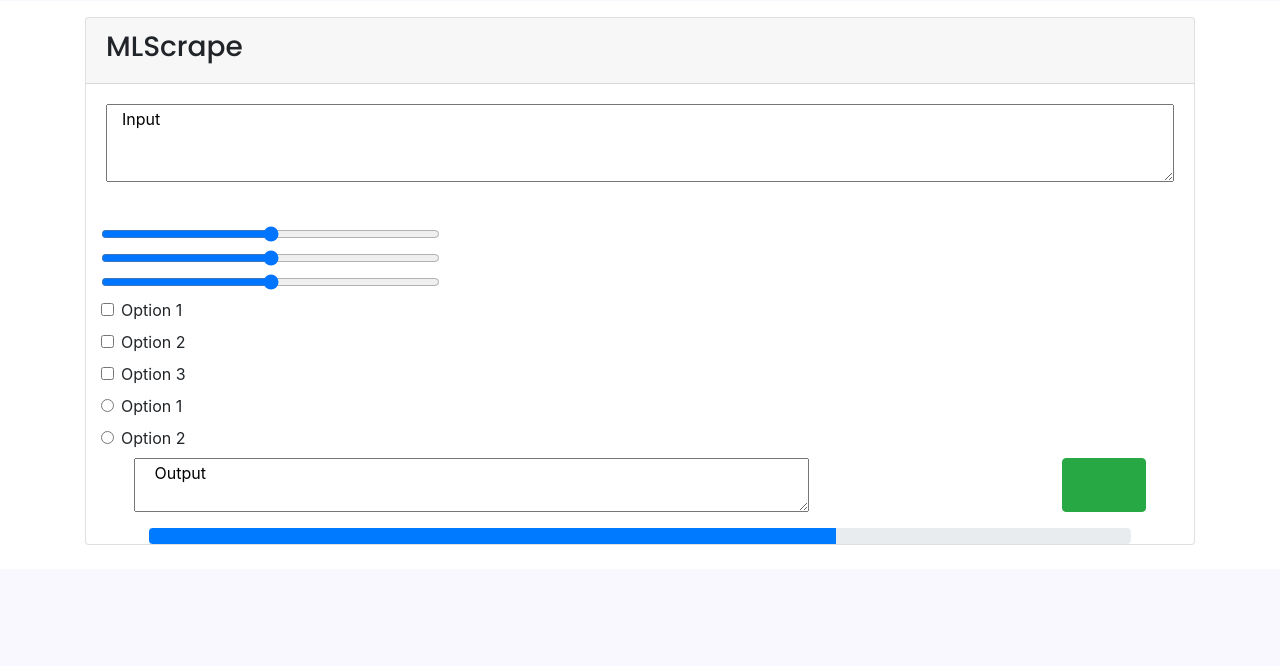
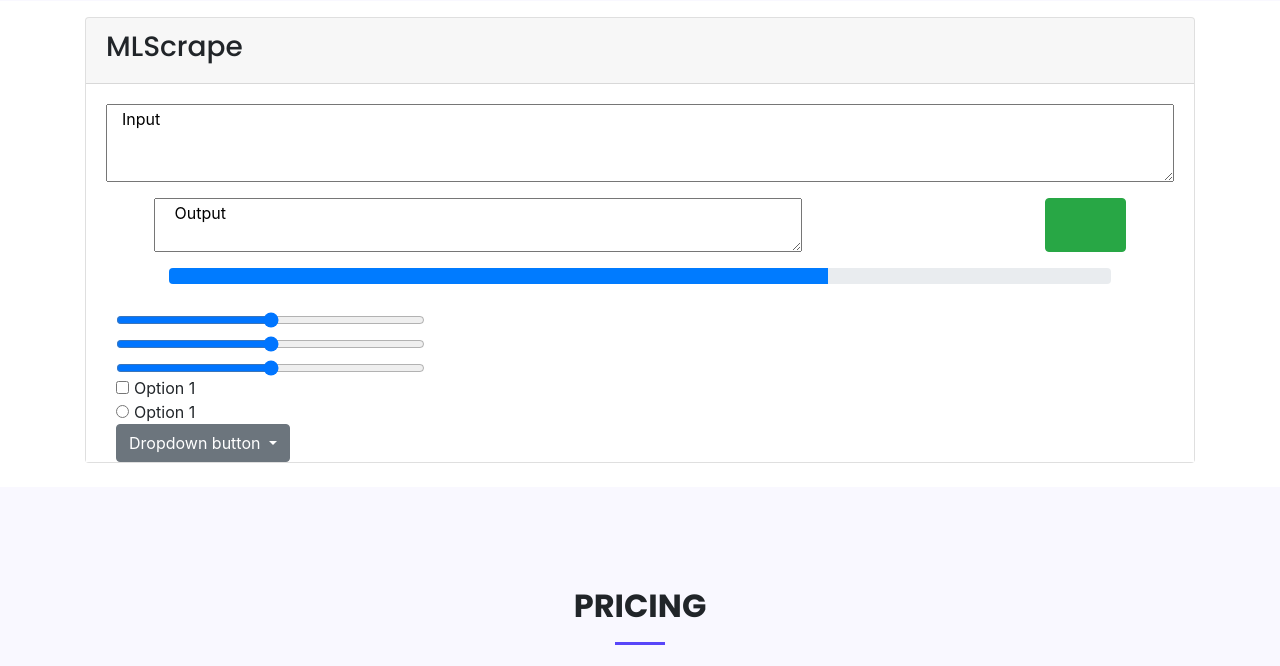
Before and after one commit to PilotedTechnologies/PT-Website, a Flask app: page /home/ in a window 1280 px wide. Shown: the part 2334-3000 px from the top of the page. Run offline with Flask 2, Linux system fonts and the light colour scheme; parts of the project's set-up code (start-up, migrations or seed data) failed here and were passed over; some libraries are stand-ins or nearby versions.

Commit message:
recent version 8/9/20

```diff
--- a/app/main.py
+++ b/app/main.py
@@ -10,7 +10,8 @@ app.register_blueprint(demo_blueprint, url_prefix='/demo')
 app.register_blueprint(pricing_blueprint, url_prefix='/pricing')
 app.register_blueprint(api_blueprint, url_prefix='/api')
 app.register_blueprint(about_us_blueprint, url_prefix='/about-us')
-app.register_blueprint(landing_blueprint, url_prefix='/login')
+app.register_blueprint(login_blueprint, url_prefix='/login')
+
 
 @app.route('/')
 def home():
--- a/app/routes/login_page.py
+++ b/app/routes/login_page.py
@@ -2,6 +2,8 @@ from flask import Blueprint, request, session, Response, render_template, make_r
 login_blueprint = Blueprint('login', __name__)
 
 # landing page for api
-@login_blueprint.route('/', methods=['GET',])
+
+
+@login_blueprint.route('/', methods=['GET', ])
 def login_landing_page():
-    pass
+    return render_template('login.j2')
--- a/app/static/css/style.css
+++ b/app/static/css/style.css
@@ -430,7 +430,7 @@ h1, h2, h3, h4, h5, h6 {
 #hero {
   width: 100%;
   height: 100vh;
-  background: linear-gradient(180deg, rgba(63, 127, 191, 0.9) 0%, rgba(18, 143, 200, 0.9) 100%), url('static/img/dishmain.jpg') center center no-repeat;
+  background: linear-gradient(180deg, rgba(63, 127, 191, 0.9) 0%, rgba(18, 143, 200, 0.9) 100%), url('../img/dishmain.jpg') center center no-repeat;
   background-size: cover;
 }
 
@@ -1504,7 +1504,7 @@ section {
 #footer {
   color: #fff;
   font-size: 14px;
-  background: linear-gradient(45deg, rgba(86, 58, 250, 0.9) 0%, rgba(116, 15, 214, 0.9) 100%), url("static/img/dishmain.jpg") center center no-repeat;
+  background: linear-gradient(45deg, rgba(86, 58, 250, 0.9) 0%, rgba(116, 15, 214, 0.9) 100%), url("../img/dishmain.jpg") center center no-repeat;
   background-size: cover;
 }
 
--- a/app/templates/landing.j2
+++ b/app/templates/landing.j2
@@ -1,7 +1,7 @@
 {% extends "layout.j2" %}
 {% block title %}Landing{% endblock %}
 {% block head %}
-	{{ super() }}s
+	{{ super() }}
 	<link rel="stylesheet" href="{{ url_for('static', filename='css/landing.css') }}">
 {% endblock %}
 {% block content %}
@@ -116,50 +116,53 @@
 					<textarea rows="3" id="textarea" name="textarea" value="Text area" class="mx-12 col">Input </textarea> <br><br>
 				</div>
 			</div>
+			<div class="mx-5">
+				<div class="container border-radius">
+					<div class="row">
+						<textarea rows="2" id="textarea2" class="col-lg-8" name="textarea2"> Output </textarea>
+						<span class="col col-lg-3"></span>
+						<a href="#" class="btn btn-success col-lg-1 text-center pl-3"> <p><span class="glyphicon glyphicon-envelope"></span></p></a>
+						<div class="container pt-3" style="width:100%">
+							<div class="progress">
+								<div class="progress-bar" style="width:70%"></div>
+							</div>
+						</div>
+					</div>
+				</div>
+			</div>
 		</div>
 		<div class="container" style="background-color: white">
 			<div class="row">
 				<div class="col col-lg-4">
-					<input type="range" class="form-control-range mt-2">
-					<input type="range" class="form-control-range mt-2">
-					<input type="range" class="form-control-range mt-2">
-					<div class="form-check mt-2">
-						<label class="form-check-label ">
-							<input type="checkbox" class="form-check-input" value="">Option 1
-						</label>
+					<div class="container">
+						<input type="range" class="form-control-range mt-2">
+						<input type="range" class="form-control-range mt-2">
+						<input type="range" class="form-control-range mt-2">
 					</div>
-					<div class="form-check mt-2">
-						<label class="form-check-label">
-							<input type="checkbox" class="form-check-input" value="">Option 2
-						</label>
+					<div class="container">
+						<div class="form-check-inline">
+						  <label class="form-check-label">
+						    <input type="checkbox" class="form-check-input" value="">Option 1
+						  </label>
+						</div>
 					</div>
-					<div class="form-check mt-2">
-						<label class="form-check-label">
-							<input type="checkbox" class="form-check-input" value="">Option 3
-						</label>
+					<div class="container">
+						<div class="form-check-inline">
+						  <label class="form-check-label">
+						    <input type="radio" class="form-check-input" name="optradio">Option 1
+						  </label>
+						</div>
 					</div>
-					<div class="form-check mt-2">
-						<label class="form-check-label">
-							<input type="radio" class="form-check-input" name="optradio">Option 1
-						</label>
-					</div>
-					<div class="form-check mt-2 mb-2">
-						<label class="form-check-label">
-							<input type="radio" class="form-check-input" name="optradio">Option 2
-						</label>
-					</div>
-				</div>
-			</div>
-		</div>
-		<div class="mx-5">
-			<div class="container border-radius">
-				<div class="row">
-					<textarea rows="2" id="textarea2" class="col-lg-8" name="textarea2"> Output </textarea>
-					<span class="col col-lg-3"></span>
-					<a href="#" class="btn btn-success col-lg-1 text-center pl-3"> <p><span class="glyphicon glyphicon-envelope"></span></p></a>
-					<div class="container pt-3" style="width:100%">
-						<div class="progress">
-							<div class="progress-bar" style="width:70%"></div>
+					<div class="container">
+						<div class="dropdown">
+						  <button class="btn btn-secondary dropdown-toggle" type="button" id="dropdownMenuButton" data-toggle="dropdown" aria-haspopup="true" aria-expanded="false">
+						    Dropdown button
+						  </button>
+						  <div class="dropdown-menu" aria-labelledby="dropdownMenuButton">
+						    <a class="dropdown-item" href="#">Action</a>
+						    <a class="dropdown-item" href="#">Another action</a>
+						    <a class="dropdown-item" href="#">Something else here</a>
+						  </div>
 						</div>
 					</div>
 				</div>
--- a/app/templates/layout.j2
+++ b/app/templates/layout.j2
@@ -54,7 +54,7 @@
 									<a class="nav-link" href="{{url_for('about_us.about_us_landing_page')}}">About Us</a>
 								</li>
 								<li>
-									<a class="nav-link" href="#">Login</a>
+									<a class="nav-link" href="{{url_for('login.login_landing_page')}}">Login</a>
 								</li>
 							</ul>
 							</nav><!-- .nav-menu -->
```
Also changed, not shown: app/static/css/login.css (added, +44 -0 lines), app/templates/login.j2 (added, +25 -0 lines), 5 other files.
